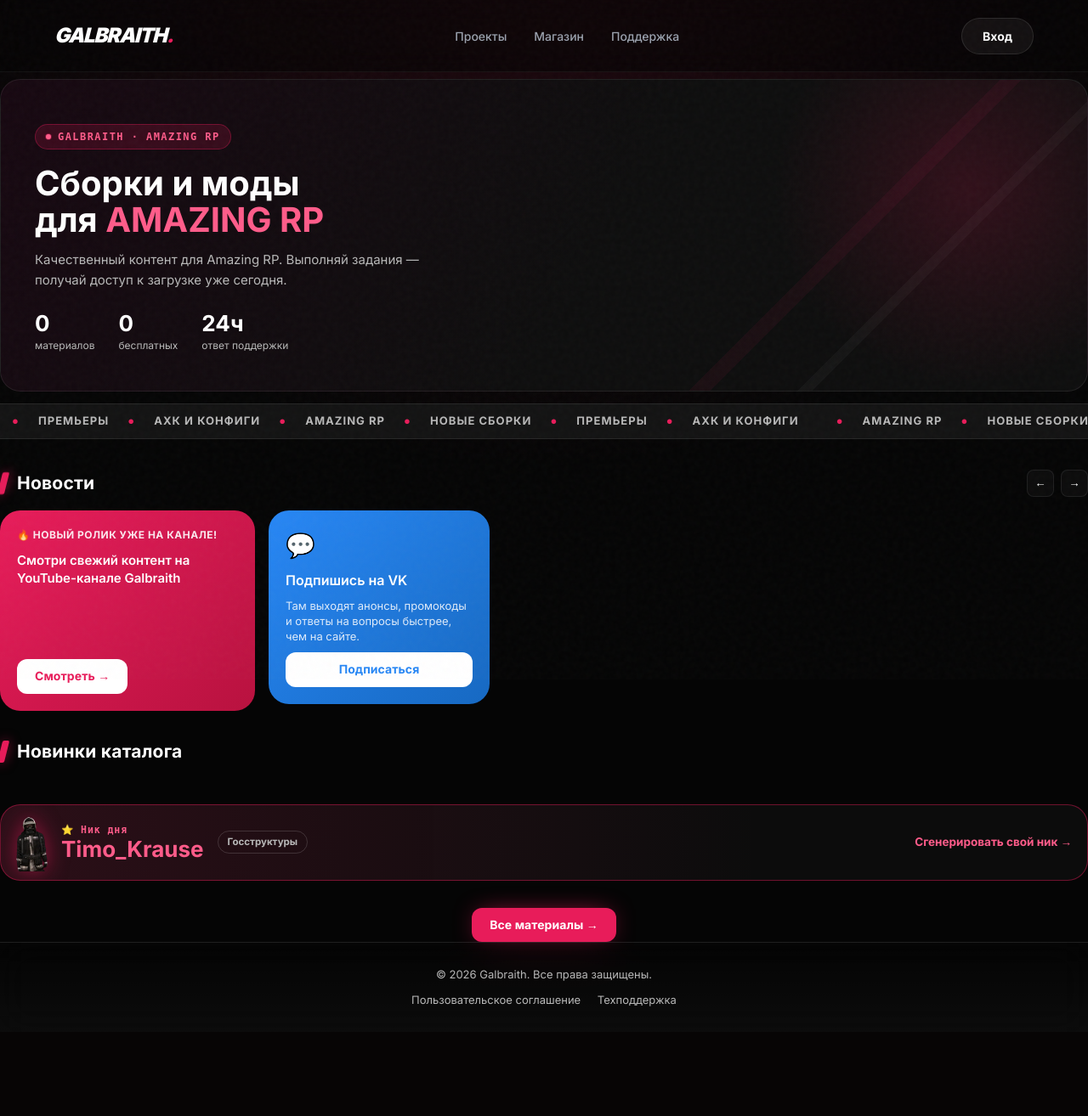
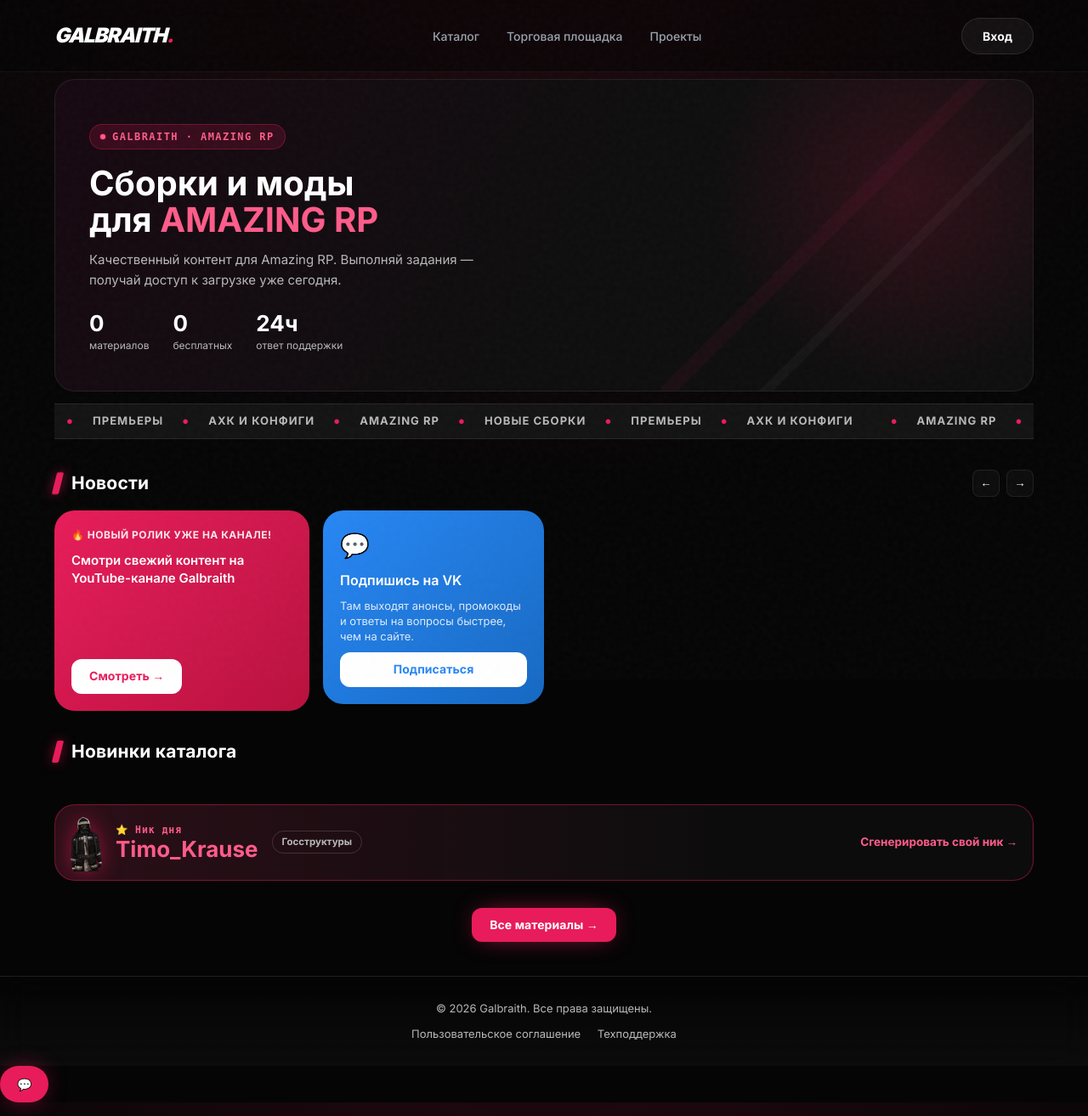
Before and after one commit to cortez1k/Galbraith-Mods, a PHP site: page / in a window 1280 px wide. Shown: the whole page at 85% size. Before the commit the page ends 1185 px from the top, so only its background shows below. Run offline with PHP 8.4, Linux system fonts and the light colour scheme; some libraries are stand-ins or nearby versions.

Commit message:
fix: restore sidebar spacing and verify header navigation links

```diff
--- a/assets/css/style.css
+++ b/assets/css/style.css
@@ -116,6 +116,13 @@ body::before {
 .reveal { opacity: 0; transform: translateY(20px); transition: opacity var(--g-t-slow) var(--g-ease), transform var(--g-t-slow) var(--g-ease); }
 .reveal-in { opacity: 1; transform: translateY(0); }
 main, .page-fade { animation: g-fade-in-up 0.6s var(--g-ease) both; }
+
+main.main-content {
+    max-width: 1200px;
+    width: 100%;
+    margin: 0 auto;
+    padding: 0 24px 40px;
+}
 
 /* Stagger delays для детей */
 .reveal-stagger > * { opacity: 0; transform: translateY(20px); }
--- a/templates/footer.php
+++ b/templates/footer.php
@@ -11,6 +11,28 @@
             </div>
         </div>
     </footer>
+
+    <!-- Support Widget -->
+    <div id="supportWidget" data-logged="<?= (!empty($_SESSION['user_id']) || !empty($_SESSION['admin_id'])) ? '1' : '0' ?>" data-home="<?= (isset($_GET['page']) ? '0' : '1') ?>">
+        <div id="swPanel" class="sw-panel">
+            <div class="sw-header">
+                <strong>Поддержка</strong>
+                <button id="swClose" type="button" class="sw-close" aria-label="Закрыть">✕</button>
+            </div>
+            <div id="swBody" class="sw-body"></div>
+            <div class="sw-footer">
+                <form id="swForm" style="display: flex; gap: 8px;">
+                    <input id="swInput" type="text" placeholder="Опиши проблему…" class="sw-input" autocomplete="off">
+                    <button type="submit" class="sw-send" aria-label="Отправить">➤</button>
+                </form>
+            </div>
+        </div>
+        <button id="swLauncher" type="button" class="sw-launcher" aria-label="Открыть чат поддержки" title="Поддержка">
+            💬
+            <span id="swDot" class="sw-dot" hidden></span>
+        </button>
+    </div>
+
     <script src="/assets/js/app.js?v=<?= filemtime(__DIR__ . '/../assets/js/app.js') ?>"></script>
     <script src="/assets/js/notify-live.js?v=<?= filemtime(__DIR__ . '/../assets/js/notify-live.js') ?>"></script>
     <script src="/assets/js/support-widget.js?v=<?= filemtime(__DIR__ . '/../assets/js/support-widget.js') ?>"></script>
--- a/templates/header.php
+++ b/templates/header.php
@@ -8,6 +8,7 @@
     <meta charset="UTF-8">
     <meta name="viewport" content="width=device-width, initial-scale=1.0">
     <title><?= htmlspecialchars($pageTitle ?? 'Galbraith') ?></title>
+    <link rel="icon" href="/assets/uploads/logos/favicon.ico" type="image/x-icon">
     <link rel="preconnect" href="https://fonts.googleapis.com">
     <link rel="preconnect" href="https://fonts.gstatic.com" crossorigin>
     <link href="https://fonts.googleapis.com/css2?family=Inter:wght@400;500;600;700;800;900&display=swap" rel="stylesheet">
@@ -22,9 +23,9 @@
             <a href="/" class="g-logo" aria-label="Galbraith — главная">GALBRAITH<span class="g-logo-dot">.</span></a>
 
             <nav class="g-nav" role="navigation" aria-label="Основная навигация">
-                <a href="/pages/projects.php" class="g-nav-link">Проекты</a>
-                <a href="/pages/marketplace.php" class="g-nav-link">Магазин</a>
-                <a href="/pages/support.php" class="g-nav-link">Поддержка</a>
+                <a href="/catalog" class="g-nav-link">Каталог</a>
+                <a href="/marketplace" class="g-nav-link">Торговая площадка</a>
+                <a href="/projects" class="g-nav-link">Проекты</a>
             </nav>
 
             <div class="g-header-right">
@@ -57,9 +58,9 @@
 
         <!-- Мобильное меню -->
         <div id="mobile-menu" class="g-mobile-menu">
-            <a href="/pages/projects.php">Проекты</a>
-            <a href="/pages/marketplace.php">Магазин</a>
-            <a href="/pages/support.php">Поддержка</a>
+            <a href="/catalog">Каталог</a>
+            <a href="/marketplace">Торговая площадка</a>
+            <a href="/projects">Проекты</a>
             <?php if (!empty($_SESSION['user_id']) || !empty($_SESSION['admin_id'])): ?>
                 <a href="/pages/profile.php">Кабинет</a>
                 <a href="/pages/orders.php">Заказы</a>
```
